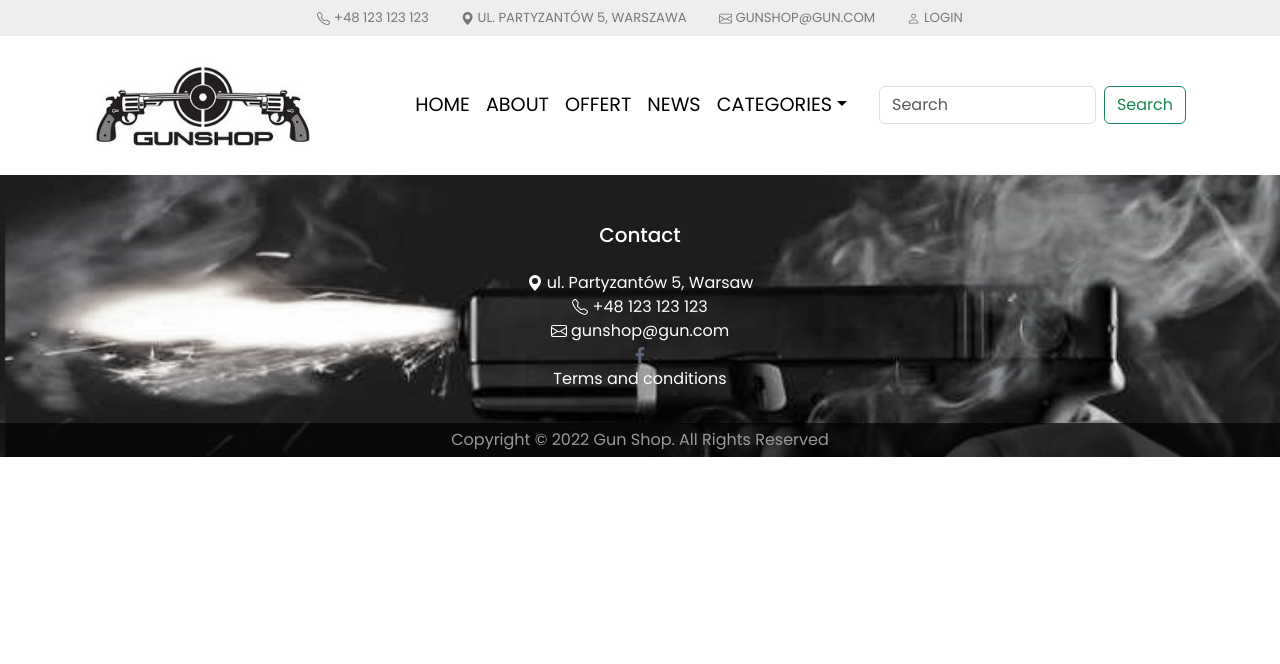
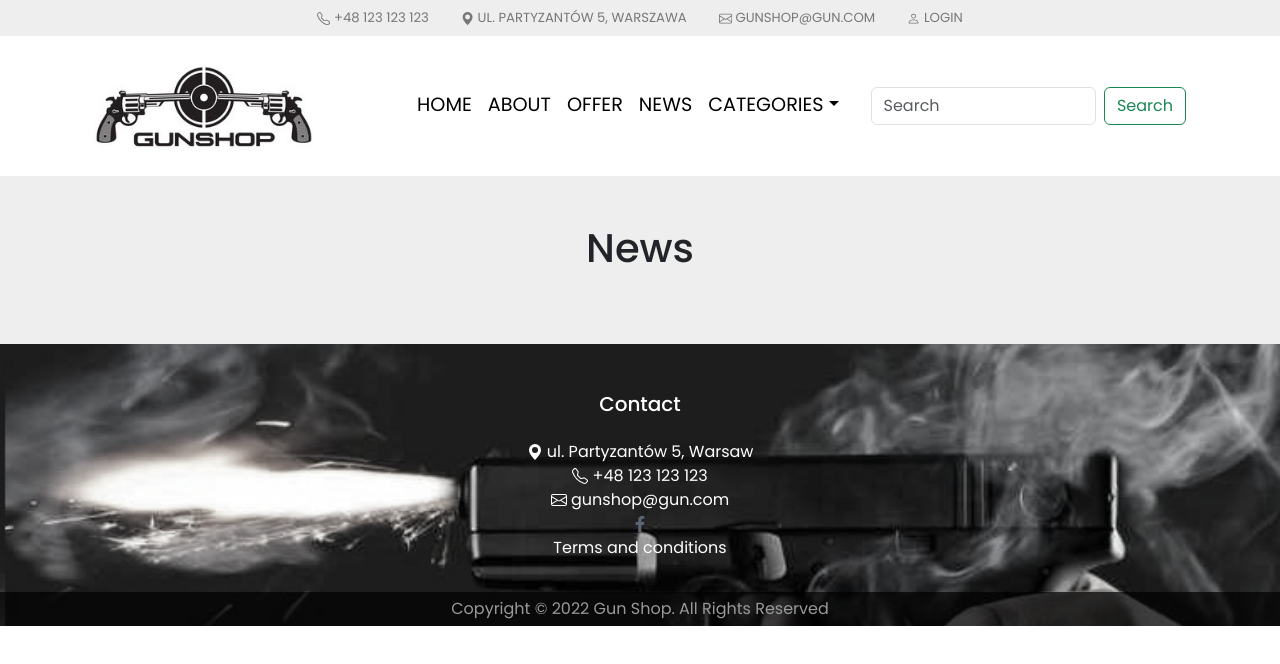
Before and after one commit to DmkMrw/fullstack-app, a React (Create React App) app in the folder client/: page /news in a window 1280 px wide. Shown: the top 664 px of the page. Built offline with nearby package versions, Linux system fonts and the light colour scheme.

Commit message:
Add News and About

```diff
--- a/client/src/App.js
+++ b/client/src/App.js
@@ -1,13 +1,13 @@
 import { Routes, Route } from 'react-router-dom';
 import Home from './components/views/Home/Home';
-import Container from 'react-bootstrap/Container';
 import TopBar from './components/layout/TopBar/TopBar';
 import NavBar from './components/layout/NavBar/NavBar';
 import About from './components/views/About/About';
-import HomeCarousel from './components/features/HomeCarousel/HomeCarousel';
 import Footer from './components/layout/Footer/Footer';
 import Rifles from './components/views/Rifles/Rifles';
 import Guns from './components/views/Guns/Guns';
+import Offer from './components/views/Offer/Offer';
+import News from './components/views/News/News';
 
 const App = () => {
   return (
@@ -19,6 +19,8 @@ const App = () => {
           <Route path="/about" element={<About />} />
           <Route path="/rifles" element={<Rifles />} />
           <Route path="/guns" element={<Guns />} />
+          <Route path="/offer" element={<Offer />} />
+          <Route path="/news" element={<News />} />
         </Routes>
       <Footer />
     </main>
--- a/client/src/components/layout/NavBar/NavBar.js
+++ b/client/src/components/layout/NavBar/NavBar.js
@@ -31,7 +31,7 @@ const NavBar = () => {
           <Nav className='ms-5' >
             <NavLink href="/">Home</NavLink>
             <NavLink href="/about">About</NavLink>
-            <NavLink href="/offert">Offert</NavLink>
+            <NavLink href="/offer">Offer</NavLink>
             <NavLink href="/news">News</NavLink>
             <NavDropdown title="Categories" id="basic-nav-dropdown">
               <NavDropdown.Item href="/guns">Guns</NavDropdown.Item>
--- a/client/src/components/views/About/About.js
+++ b/client/src/components/views/About/About.js
@@ -1,6 +1,12 @@
+import styles from './About.module.scss';
+import Container from "react-bootstrap/esm/Container";
+
 const About = () => {
   return (
-    <h1>about</h1>
+    <div className={styles.container}>
+      <h1 className={styles.title}>About</h1>
+    </div>
+
   );
 }
 
--- a/client/src/components/views/Home/Home.js
+++ b/client/src/components/views/Home/Home.js
@@ -1,7 +1,7 @@
 import React from 'react';
 import Container from 'react-bootstrap/Container';
 import NewItems from '../NewItems/NewItems';
-import Offert from '../Offert/Offert';
+import Offer from '../Offer/Offer';
 import HomeCarousel from '../../features/HomeCarousel/HomeCarousel';
 
 const Home = () => {
@@ -11,7 +11,7 @@ const Home = () => {
       <Container>
         <NewItems />
       </Container>
-      < Offert />
+      < Offer />
     </div>
   );
 };
--- /dev/null
+++ b/client/src/components/views/News/News.js
@@ -0,0 +1,11 @@
+import styles from './News.module.scss';
+
+const News = () => {
+  return (
+    <div className={styles.container}>
+      <h1 className={styles.title}>News</h1>
+    </div>
+  );
+}
+
+export default News;
--- /dev/null
+++ b/client/src/components/views/News/News.module.scss
@@ -0,0 +1,18 @@
+.container {
+  background-color: #eee;
+  height: auto;
+  padding: 48px 24px 24px 24px;
+  .title {
+    text-align: center;
+    margin-bottom: 48px;
+  }
+  .products_container{
+    margin: 0 auto;
+    max-width: 1200px;
+    display: flex;
+    flex-wrap: wrap;
+    gap: 1rem;
+    justify-content: space-between;
+    text-align: center;
+  }
+}
--- a/client/src/components/views/Offert/Offert.js
+++ b/client/src/components/views/Offer/Offer.js
@@ -1,9 +1,9 @@
-import styles from './Offert.module.scss';
+import styles from './Offer.module.scss';
 import { getAllProducts } from '../../../redux/productRedux';
 import { useSelector } from "react-redux";
 import ProductCard from '../../features/ProductCard/ProductCard';
 
-const Offert = () => {
+const Offer = () => {
 
   const allProductsData = useSelector(getAllProducts);
   return (
@@ -16,4 +16,4 @@ const Offert = () => {
   );
 }
 
-export default Offert;
+export default Offer;
--- /dev/null
+++ b/client/src/components/views/Offer/Offer.module.scss
@@ -0,0 +1,18 @@
+.container {
+  background-color: #eee;
+  height: auto;
+  padding: 48px 24px 24px 24px;
+  .title {
+    text-align: center;
+    margin-bottom: 48px;
+  }
+  .products_container{
+    margin: 0 auto;
+    max-width: 1200px;
+    display: flex;
+    flex-wrap: wrap;
+    gap: 1rem;
+    justify-content: space-between;
+    text-align: center;
+  }
+}
```
Also changed, not shown: client/src/components/views/About/About.module.scss (renamed from client/src/components/views/Offert/Offert.module.scss).
